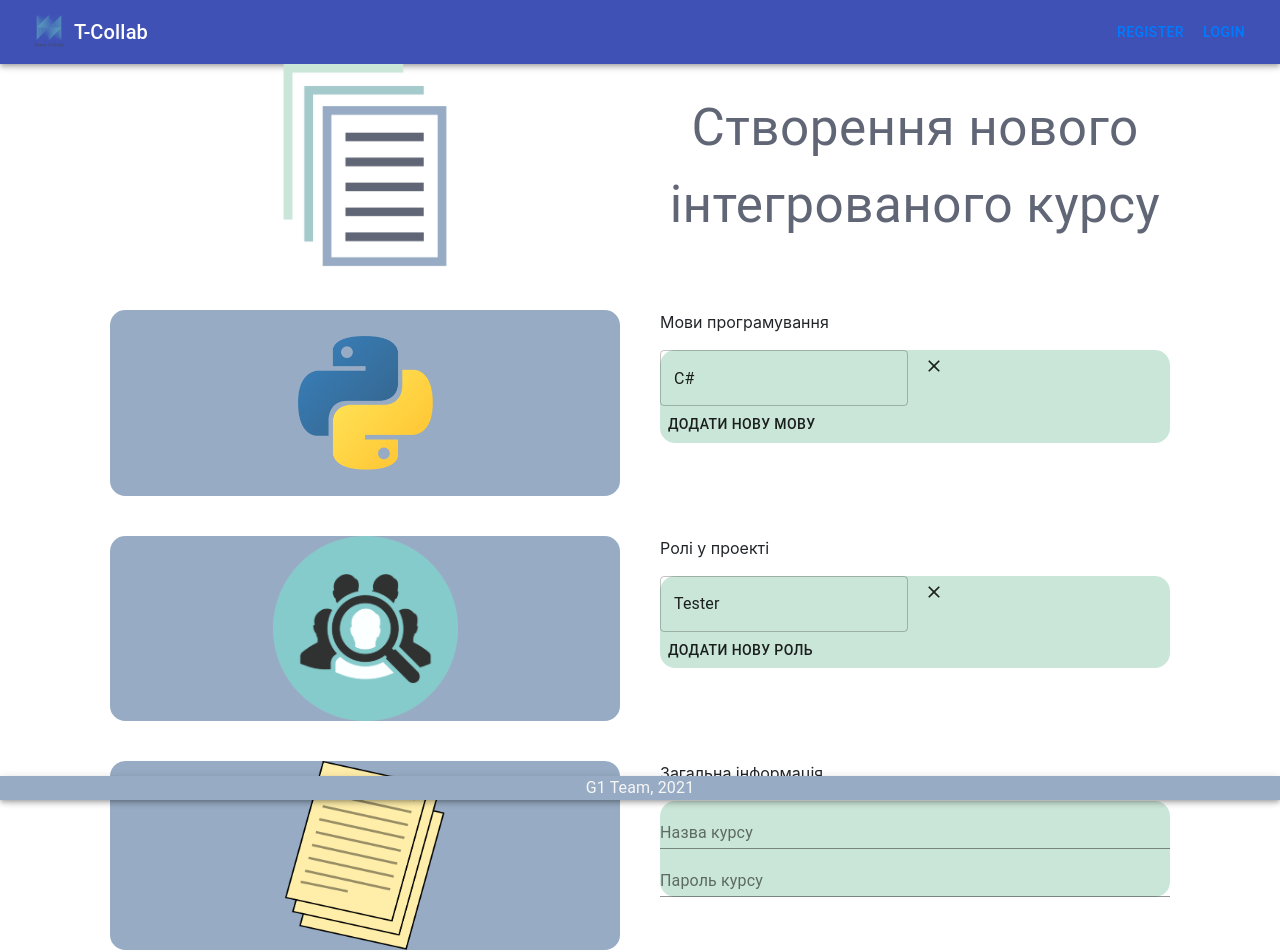
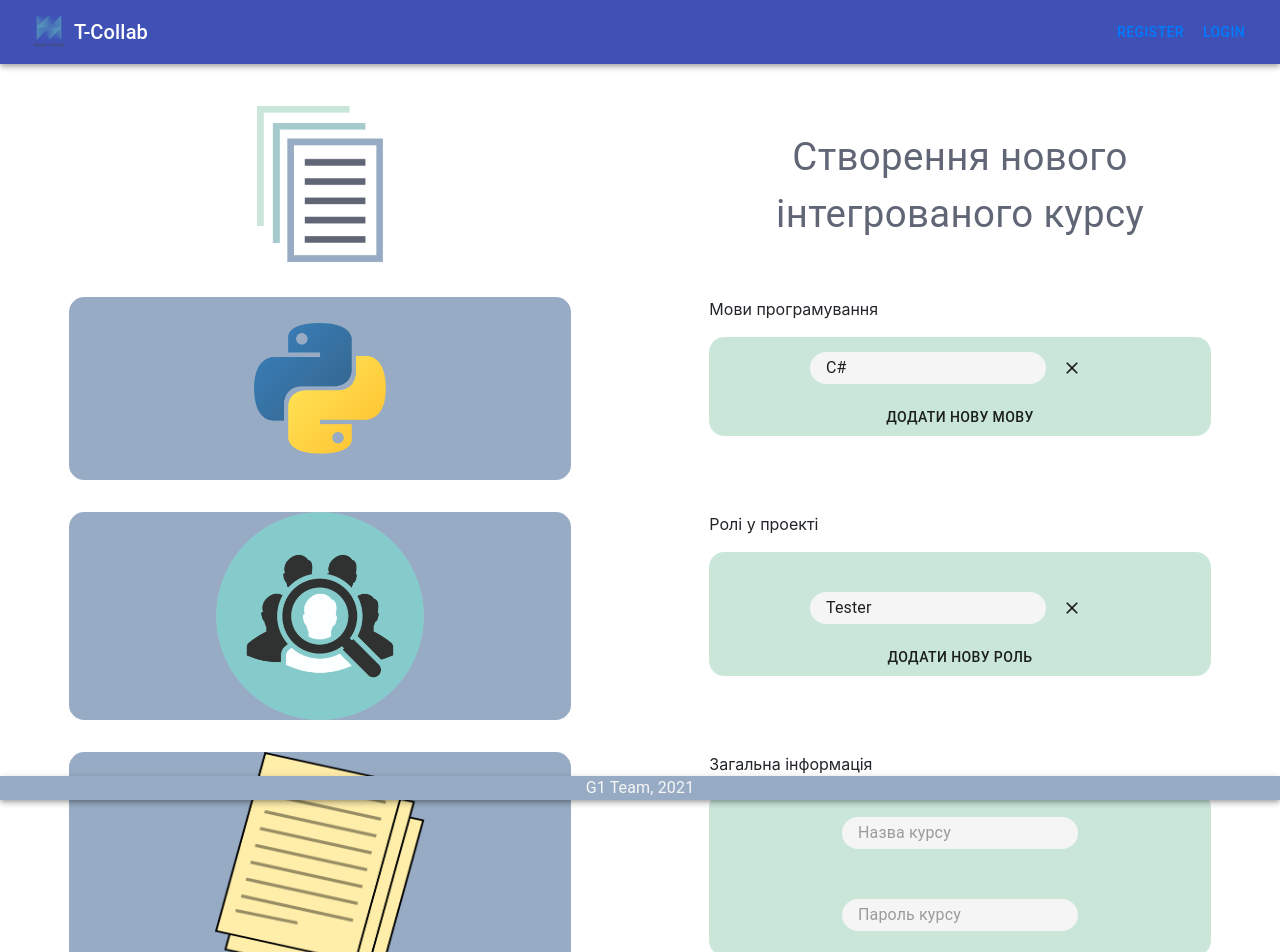
Before and after one commit to ukitta555/Integrated-Course-System, a React (Create React App) app in the folder IntegratedCourseSystem/ClientApp/: page /course_creating_page in a window 1280 px wide. Shown: the top 952 px of the page. Built offline with nearby package versions, Linux system fonts and the light colour scheme.

Commit message:
course creating page design

```diff
--- a/IntegratedCourseSystem/ClientApp/src/components/CourseCreatingPage/CourseCreatingPage.tsx
+++ b/IntegratedCourseSystem/ClientApp/src/components/CourseCreatingPage/CourseCreatingPage.tsx
@@ -13,7 +13,7 @@ import courseSubjectService from '../../services/courseSubjectService'
 import Typography from '@material-ui/core/Typography';
 import Button from '@material-ui/core/Button';
 import Container from '@material-ui/core/Container';
-import { Grid, TextField } from "@material-ui/core";
+import {Grid, InputBase, TextField} from "@material-ui/core";
 import DeletableTextField from "../DeletableTextField/DeletableTextField";
 import { LocationSearchingTwoTone } from '@material-ui/icons';
 import courseRoleService from '../../services/courseRoleService'
@@ -37,6 +37,7 @@ const CourseCreatingPage = () => {
     = (list, setList) => idToRemove => () => {
     setList(list.filter(item => item.id != idToRemove));
   };
+  const spacing = 4
 
   const onSubmit = async (event: React.FormEvent<HTMLFormElement>) => {
     event.preventDefault()
@@ -80,14 +81,8 @@ const CourseCreatingPage = () => {
   }
 
   const GridWrapperStyle = {
-    // gridTemplateAreas: "'document_icon title_text' 'python_icon programming_languages' 'people_search_icon roles' 'papers_icon general_info' 'create_button create_button'",
-    paddingHorizontal: "calc(100vw * 1/12)",
-    height: "100vw",
-    // display: "grid",
-    // gridRowGap: "2vw",
-    // gridColumnGap: "10vw",
-    // gridTemplateColumns: "35vw 35vw",
-    // gridTemplateRows: "auto auto auto auto auto",
+    marginTop: "2vw",
+    height: "98vw",
   }
   const titleTextWrapperStyle = {
     gridArea: "title_text",
@@ -100,7 +95,7 @@ const CourseCreatingPage = () => {
     fontStyle: "normal",
     fontWeight: "normal" as "normal",
     textAlign: 'center' as 'center',
-    fontSize: "4vw",
+    fontSize: "3vw",
     // fontFamily: Roboto;
   }
   const documentIconStyle = {
@@ -120,13 +115,19 @@ const CourseCreatingPage = () => {
     backgroundSize: "contain",
     backgroundPosition: "center",
     backgroundOrigin: "content-box",
-    padding: "2vw",
+    padding: "2vw 0",
+
     // gridArea: "python_icon",
   }
   const programmingLanguagesWrapperStyle = {
     backgroundColor: "#CAE6D8",
     borderRadius: "1.2vw",
     // gridArea: "programming_languages",
+  }
+  const textFieldStyles = {
+    background: "#F5F5F5",
+    borderRadius: "50px",
+    margin: "5% 0",
   }
   const peopleSearchIconStyle = {
     height: "100%",
@@ -141,6 +142,7 @@ const CourseCreatingPage = () => {
   const rolesWrapperStyle = {
     backgroundColor: "#CAE6D8",
     borderRadius: "1.2vw",
+    paddingTop: "5%",
     // gridArea: "roles",
   }
   const papersIconStyle = {
@@ -161,13 +163,15 @@ const CourseCreatingPage = () => {
   const createButtonWrapperStyle = {
   }
   const createButtonStyle = {
-    height: "25%",
+    height: "30%",
+    width: "25%",
+    borderRadius: 50,
   }
 
 
   return (
-      <form onSubmit = {onSubmit}>
-        <Grid style={GridWrapperStyle} container justify="center" spacing={5}>
+      <form onSubmit = {onSubmit} style={{padding: `0 ${spacing * 4}px`}}>
+        <Grid style={GridWrapperStyle} container justify="space-around" spacing={spacing}>
           <Grid item xs={5}>
             <Container maxWidth="lg" style={documentIconStyle} children={false} />
           </Grid>
@@ -181,7 +185,7 @@ const CourseCreatingPage = () => {
           </Grid>
           <Grid item xs={5}>
             <p>Мови програмування</p>
-            <Grid container direction="column" style={programmingLanguagesWrapperStyle}>
+            <Grid container direction="column" justify="center" alignItems="center" style={programmingLanguagesWrapperStyle}>
               {languages.map( item =>
                   <DeletableTextField
                       onDelete={handleDeleteListItem(languages, setLanguages)(item.id)}
@@ -209,7 +213,7 @@ const CourseCreatingPage = () => {
           </Grid>
           <Grid item xs={5}>
             <p>Ролі у проекті</p>
-            <Grid container direction="column" style={rolesWrapperStyle}>
+            <Grid container direction="column" justify="center" alignItems="center" style={rolesWrapperStyle}>
               {roles.map( item =>
                 <DeletableTextField
                   onDelete={handleDeleteListItem(roles, setRoles)(item.id)}
@@ -237,9 +241,9 @@ const CourseCreatingPage = () => {
           </Grid>
           <Grid item xs={5}>
             <p>Загальна інформація</p>
-            <Grid container direction="column" style={generalInfoWrapperStyle}>
-              <TextField label="Назва курсу" {...courseName}/>
-              <TextField label="Пароль курсу" {...coursePassword}/>
+            <Grid container direction="column" justify="center" alignItems="center" style={generalInfoWrapperStyle}>
+              <InputBase style={textFieldStyles} placeholder="Назва курсу" inputProps={{style: {paddingLeft: "1em"}}} {...courseName}/>
+              <InputBase style={textFieldStyles} placeholder="Пароль курсу" inputProps={{style: {paddingLeft: "1em"}}} {...coursePassword}/>
             </Grid>
           </Grid>
           <Grid item xs={5}>
@@ -270,7 +274,7 @@ const CourseCreatingPage = () => {
               </Grid>
             </Grid>
           </Grid>
-          <Grid container item xs={10} justify="center" style={createButtonWrapperStyle}>
+          <Grid container item xs={10} justify="center" alignItems="center" style={createButtonWrapperStyle}>
             <Button type="submit" style={createButtonStyle} variant="contained" color="primary">Створити</Button>
           </Grid>
         </Grid>
--- a/IntegratedCourseSystem/ClientApp/src/components/DeletableTextField/DeletableTextField.tsx
+++ b/IntegratedCourseSystem/ClientApp/src/components/DeletableTextField/DeletableTextField.tsx
@@ -1,13 +1,19 @@
 import React from "react"
-import TextField from "@material-ui/core/TextField";
 import Grid from "@material-ui/core/Grid";
 import Button from "@material-ui/core/Button";
 import CloseIcon from '@material-ui/icons/Close';
+import InputBase from "@material-ui/core/InputBase";
 import { eventNames } from "process";
 
+const textFieldStyles = {
+    background: "#F5F5F5",
+    borderRadius: "50px",
+    margin: "3% 0",
+}
+
 const DeletableTextField = (props: { id: string, onDelete: () => void, value: string, onChange: (ev: React.ChangeEvent<HTMLInputElement>) => void }) => (
-        <Grid item id={props.id}>
-            <TextField variant="outlined" value = {props.value} onChange = {props.onChange}/>
+        <Grid container item alignItems="stretch" justify="center" id={props.id}>
+            <InputBase style={textFieldStyles} inputProps={{style: {paddingLeft: "1em"}}} value = {props.value} onChange = {props.onChange} />
             <Button startIcon={<CloseIcon/>} onClick={ props.onDelete }/>
         </Grid>
     )
--- a/IntegratedCourseSystem/ClientApp/src/services/userService.tsx
+++ b/IntegratedCourseSystem/ClientApp/src/services/userService.tsx
@@ -51,8 +51,7 @@ const changeUser = async (userData: {value: number, op: string, path: string}, i
   }
 }
 
-export default
-{
+export default {
   registerUser,
   login,
   changeUser
```
Also changed, not shown: 1 other file (tests, documents, lock files or other folders). Lines whose indentation alone changed are shown as unchanged.
